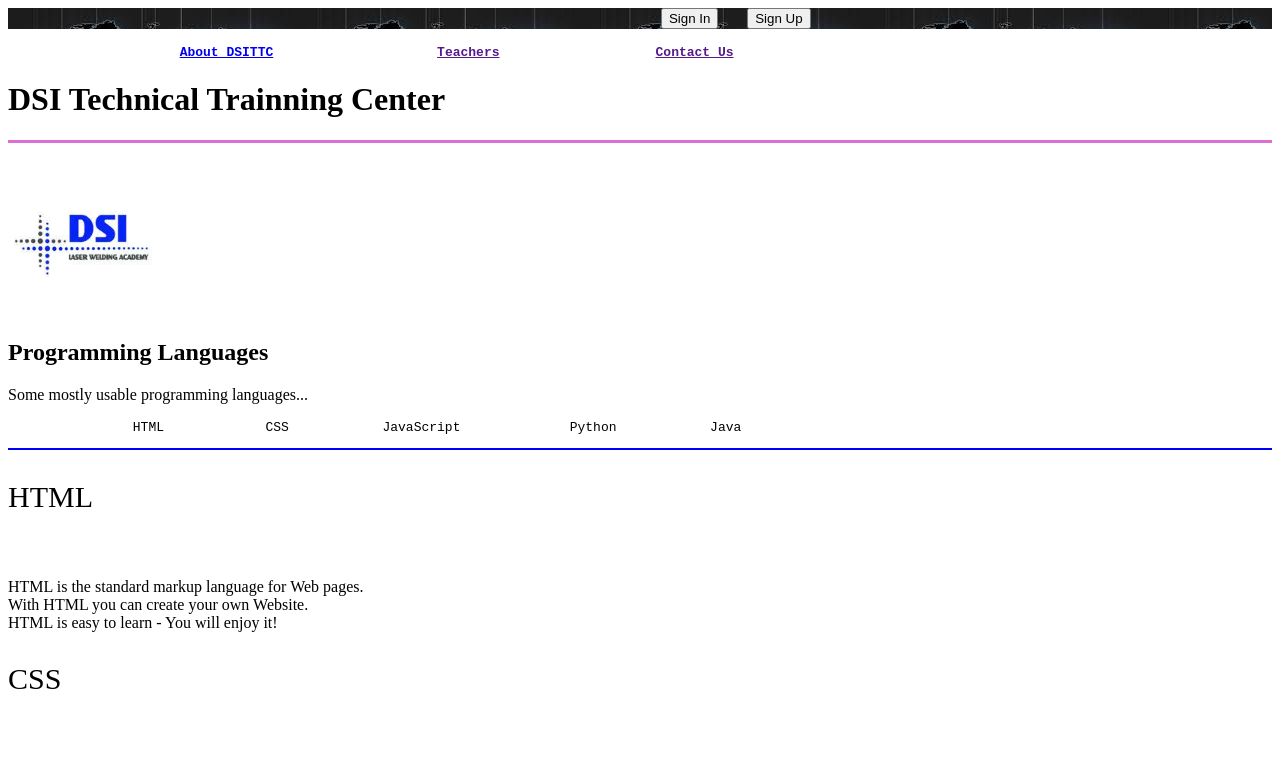
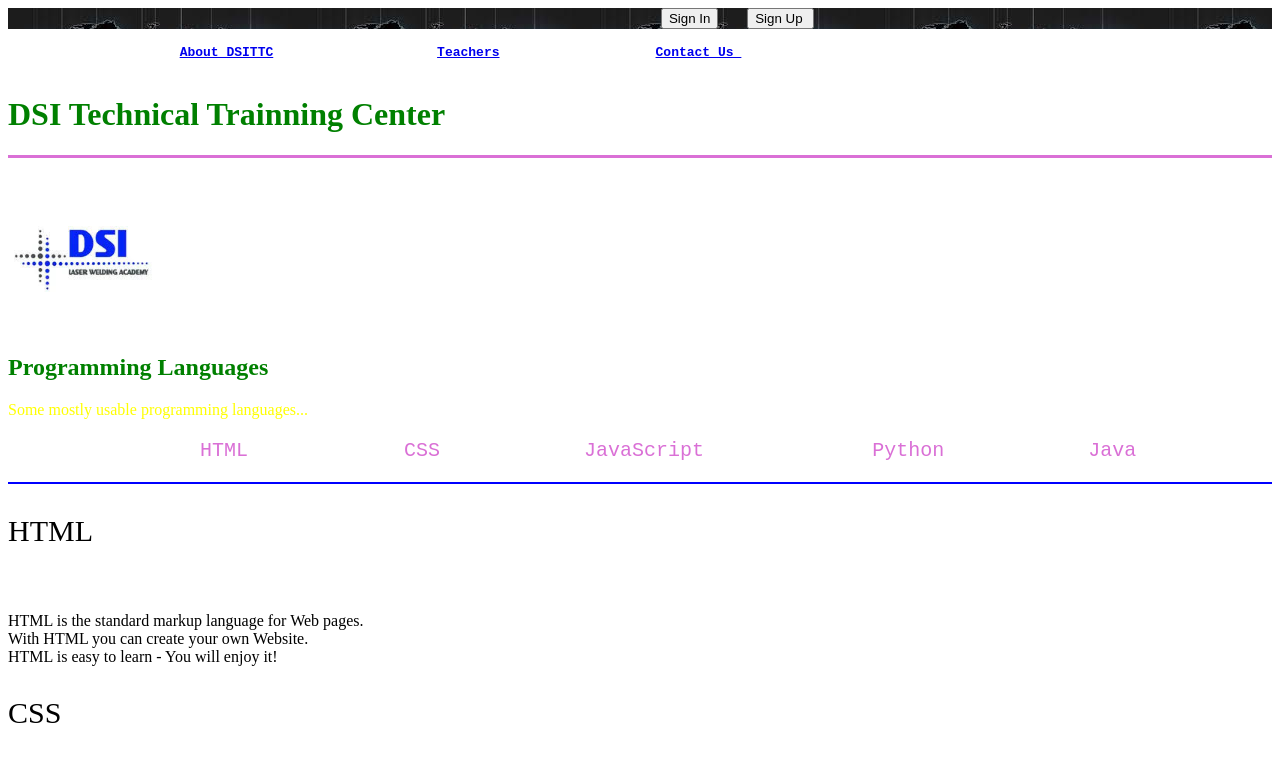
Before and after one commit to Garuna69/practice2, a plain HTML site: page index.html in a window 1280 px wide. Shown: the top 757 px of the page. Drawn offline with Linux system fonts and the light colour scheme.

Commit message:
Update index.html

```diff
--- a/index.html
+++ b/index.html
@@ -10,16 +10,18 @@
     <body>
       <header>
         <div> <nav>
-            <pre style="color: red; font-size: 16px; Background-image: URL('tech1.jpg');">                                                                    <a href="" id="sign_in"><button>Sign In</button></a>   <a href="" id="sign_up"><button>Sign Up</button></a> </b>    </pre> </nav>
-          <pre><b>                      <a href="about.html">About DSITTC</a>                     <a href="">Teachers</a>                    <a href="">Contact Us</a></b></pre>
-        </div><h1>DSI Technical Trainning Center </h1></div>
+            <pre style="color: red; font-size: 16px; Background-image: URL('tech1.jpg');">                                                                    <a href="" id="sign_in"><button>Sign In</button></a>   <a href="" id="sign_up"><button>Sign Up </button></a> </b>    </pre> </nav>
+          <pre><b>                      <a href="about.html">About DSITTC</a>                     <a href="teachers.html">Teachers</a>                    <a href="mailto:death69ban@proton.me">Contact Us </a></b>
+          </pre>
+        </div>
+        <h1 style="color: green;">DSI Technical Trainning Center </h1>
         <hr color="orchid" size="3"> <br>
         <div><img src="dsi3.jpg" alt="DSI" height="150" width="150"> <br>
           <main>
             <div>
-              <h2>Programming Languages</h2>
-            <p>Some mostly usable programming languages... </p>
-            <pre>                HTML             CSS            JavaScript              Python            Java           </pre>
+              <h2 style="color: green;">Programming Languages</h2>
+            <p style="color: yellow;">Some mostly usable programming languages... </p>
+            <pre style="color: orchid; font-size: 20px;">                HTML             CSS            JavaScript              Python            Java           </pre>
               <hr color="blue" size="2">
           </div>
             <p style="font-size: 30px;">HTML</p> <br>
```
